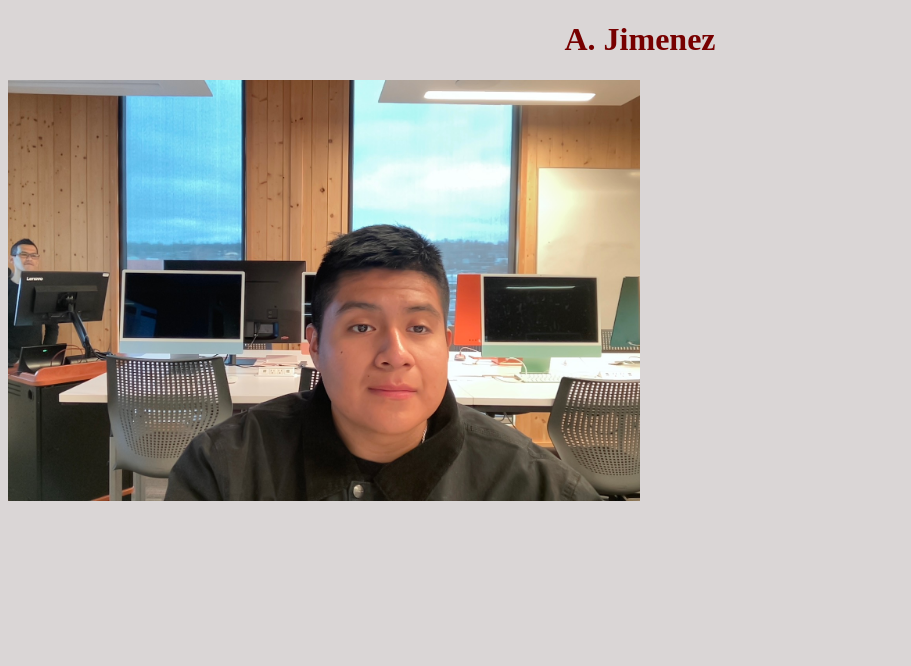
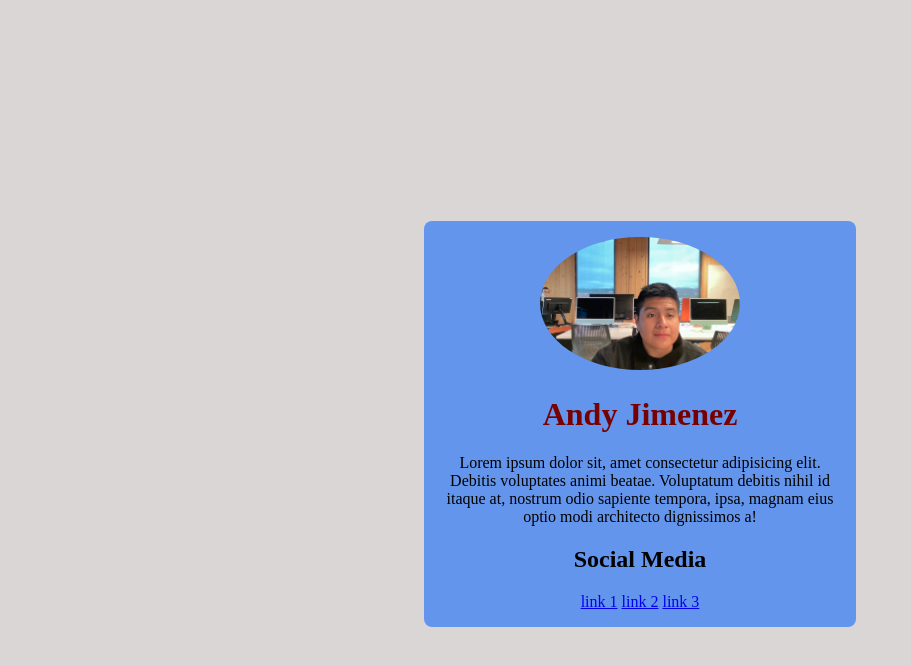
Before and after one commit to Jimenzandy20/-Jimenzandy20.github.io, a plain HTML site: page index.html in a window 1280 px wide. Shown: the whole page, without its empty margins (0-911 px from the left). Drawn offline with Linux system fonts and the light colour scheme.

Commit message:
entered codepen code to make card

```diff
--- a/index.html
+++ b/index.html
@@ -13,8 +13,26 @@
 </head>
 <body>
 
-<h1>A. Jimenez</h1>
+    <main>
 
-<img src="me.jpg" alt="A. Jimenez">
+        <div class="card">
+          <!-- front of card  -->
+          <section class="front"></section>
+      <img src="me.jpg" alt="A.Jimenez">
+          <h1>Andy Jimenez</h1>
+          <p>Lorem ipsum dolor sit, amet consectetur adipisicing elit. Debitis voluptates animi beatae. Voluptatum debitis nihil id itaque at, nostrum odio sapiente tempora, ipsa, magnam eius optio modi architecto dignissimos a!</p>
+          <!--  Back of card   -->
+          <section class="back">
+            <h2>Social Media</h2>
+            <nav>
+            <a href="#">link 1</a>
+            <a href="#">link 2</a>
+            <a href="#">link 3</a>
+            </nav>
+          </section>
+        </div>
+
+      </main>
+
 </body>
 </html>
--- a/style.css
+++ b/style.css
@@ -1,13 +1,40 @@
+main{
+    background: cornflowerblue;
+    width: 400px ;
+    padding: 16px;
+    border-radius: 8px;
+  }
 body {
     background: #dad6d6;
-
+    display: grid;
+    height: 100vh;
+    place-items: center;
+    padding: 16px;
 }
 
 img{
     width: 50%;
+    border-radius: 50%;
 }
 
 h1{
     color : #700;
     text-align: center;
 }
+
+
+  main{
+    background: cornflowerblue;
+    width: 400px ;
+    padding: 16px;
+    border-radius: 8px;
+  }
+
+  div{
+    text-align: center;
+  }
+
+  main:hover{
+    box-shadow : 0px 15px 35px -5px rgba(40, 59, 80, 0.98);
+    transform : scale(1.25);
+  }
```
